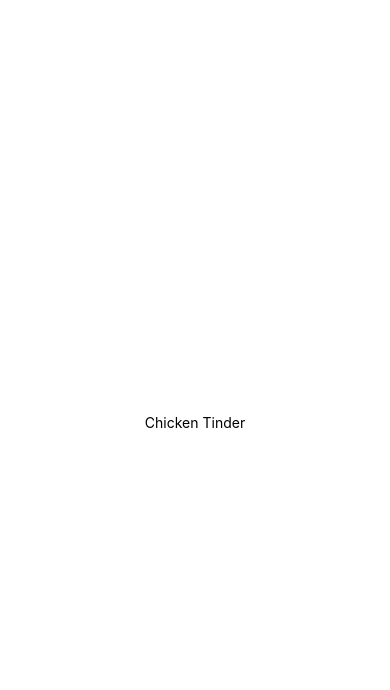
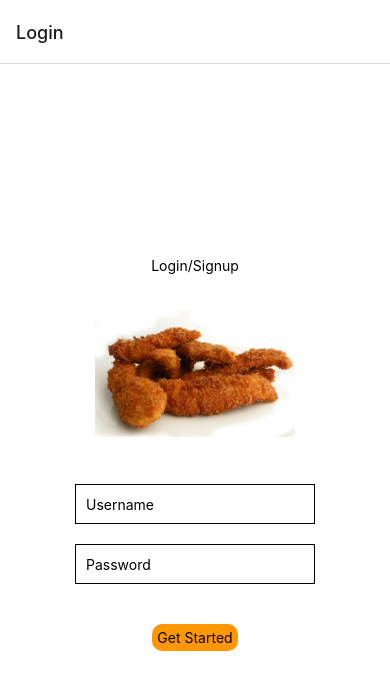
Before and after one commit to cleungtech/Chicken_Tinder, a React Native app: screen / in a window 390 px wide. Shown: the top 690 px of the page. Built offline with nearby package versions, Linux system fonts and the light colour scheme.

Commit message:
Added basic navigation between stateless screens

```diff
--- a/App.js
+++ b/App.js
@@ -1,12 +1,119 @@
 import { StatusBar } from 'expo-status-bar';
-import { StyleSheet, Text, View } from 'react-native';
+import React, {Component} from 'react';
+import {
+  Image,
+  TouchableOpacity,
+  View,
+  Text,
+  TextInput,
+  StyleSheet,
+  SafeAreaView,
+} from 'react-native';
+import { useNavigation, NavigationContainer } from '@react-navigation/native';
+import { createNativeStackNavigator } from '@react-navigation/native-stack';
+import QRCode from 'react-qr-code';
+
+const Stack = createNativeStackNavigator();
 
 export default function App() {
   return (
+    <NavigationContainer>
+      <Stack.Navigator initialRouteName="Login">
+        <Stack.Screen name="Login" component={Login_Screen} />
+        <Stack.Screen name="Select" component={Select_Screen} />
+        <Stack.Screen name="Create Group" component={Create_Group_Screen} />
+        <Stack.Screen name="Restaurants" component={Restaurants_Screen} />
+        <Stack.Screen name="Share Link" component={Share_Link_Screen} />
+      </Stack.Navigator>
+    </NavigationContainer>
+  );
+}
+
+function Login_Screen() {
+  return (
+    <SafeAreaView style={styles.container}>
+      <StatusBar style="auto" />
+      <Text>Login/Signup</Text>
+      <Image
+        style={styles.placeholder}
+        source={require('./assets/tender.jpg')}
+      />
+      <Credentials inputfield="Username"/>
+      <Credentials inputfield="Password"/>
+      <Nav_Button button_name="Get Started" route="Select"/>
+    </SafeAreaView>
+  );
+}
+
+function Select_Screen() {
+  return (
     <View style={styles.container}>
-      <Text>Chicken Tinder</Text>
       <StatusBar style="auto" />
+      <Nav_Button button_name="We're Hangry NOW!" route="Create Group"/>
+      <Useless_Button button_name="We're Hungry Later..."/>
     </View>
+  )
+}
+
+function Create_Group_Screen() {
+  return (
+    <View style={styles.container}>
+      <StatusBar style="auto" />
+      <Nav_Button button_name="Share Link" route="Share Link"/>
+      <Useless_Button button_name="Join a Room" />
+      <Useless_Button button_name="I'm Flying Solo" />
+      <Nav_Button button_name="Go See Restaurants" route="Restaurants"/>
+    </View>
+  );
+}
+
+function Restaurants_Screen() {
+  return (
+    <View style={styles.container}>
+      <Text>Nothing to see here</Text>
+    </View>
+  );
+}
+
+function Share_Link_Screen() {
+  return (
+    <View style={{alignItems: "center", marginTop: 50}}>
+      <QRCode value="https://www.google.com/" />
+    </View>
+  );
+}
+
+const Credentials = (props) => {
+  return (
+    <TextInput
+      style={styles.credentials}
+      placeholder={props.inputfield}
+    />
+  );
+}
+
+function Nav_Button({button_name, route}){
+  const navigation = useNavigation();
+  return (
+    <TouchableOpacity
+      onPress={() => navigation.navigate(route)}
+      style={styles.button}
+      activeOpacity={0.5}
+    >
+      <Text>{button_name}</Text>
+    </TouchableOpacity>
+  );
+}
+
+function Useless_Button({button_name}) {
+  return (
+    <TouchableOpacity
+      onPress={() => alert("Not Implemented Yet!")}
+      style={styles.button}
+      activeOpacity={0.5}
+    >
+      <Text>{button_name}</Text>
+    </TouchableOpacity>
   );
 }
 
@@ -17,4 +124,22 @@ const styles = StyleSheet.create({
     alignItems: 'center',
     justifyContent: 'center',
   },
+  credentials: {
+    height: 40,
+    margin: 10,
+    borderWidth: 1,
+    padding: 10,
+  },
+  button: {
+    marginTop: 30,
+    alignItems: 'center',
+    backgroundColor: '#ff9800',
+    padding: 5,
+    borderRadius: 10
+  },
+  placeholder: {
+    width: 200,
+    height: 200,
+    resizeMode: 'contain'
+  }
 });
```
Also changed, not shown: package.json (+7 -1 lines), assets/tender.jpg (added), 1 other file (tests, documents, lock files or other folders).
